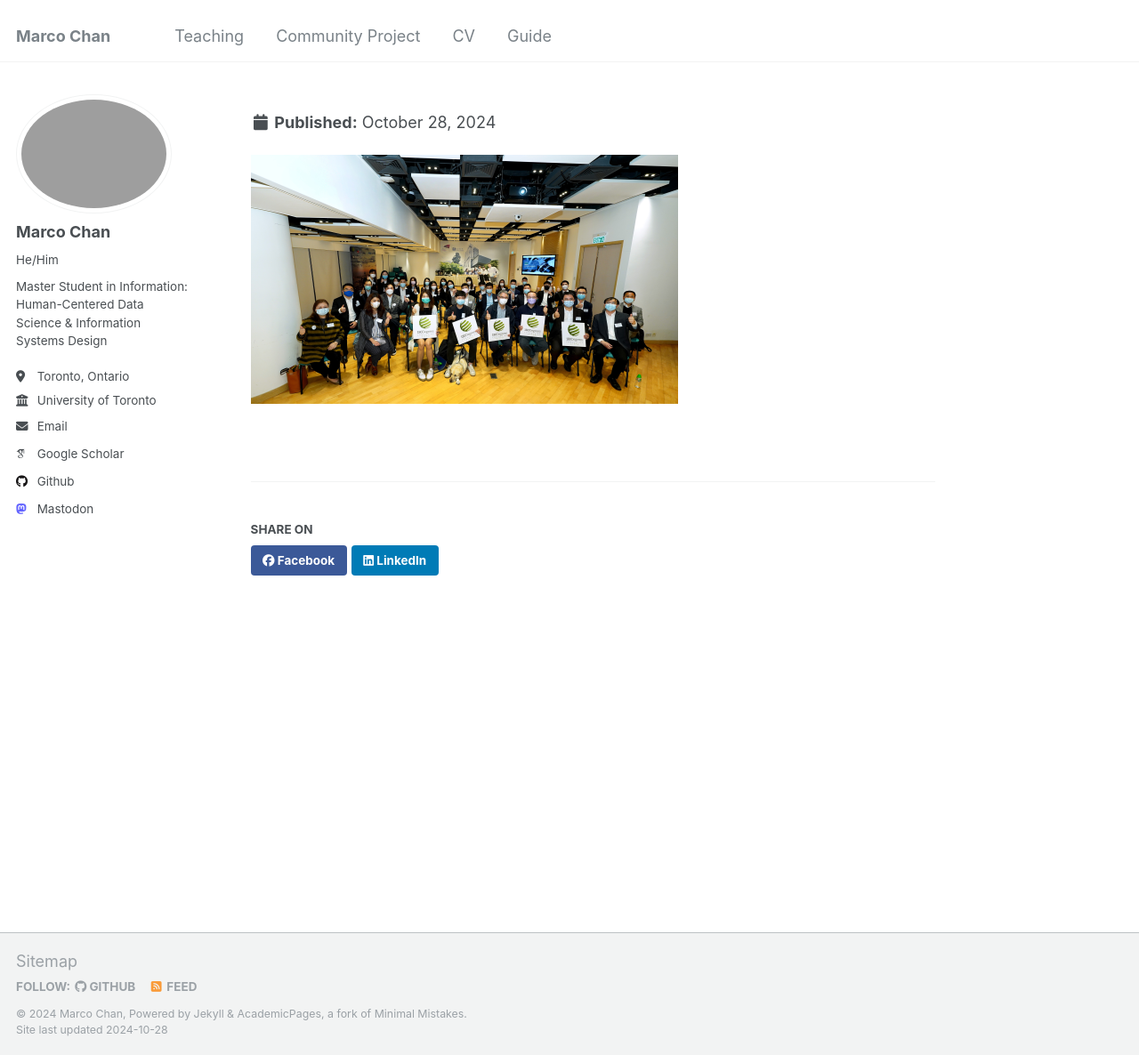
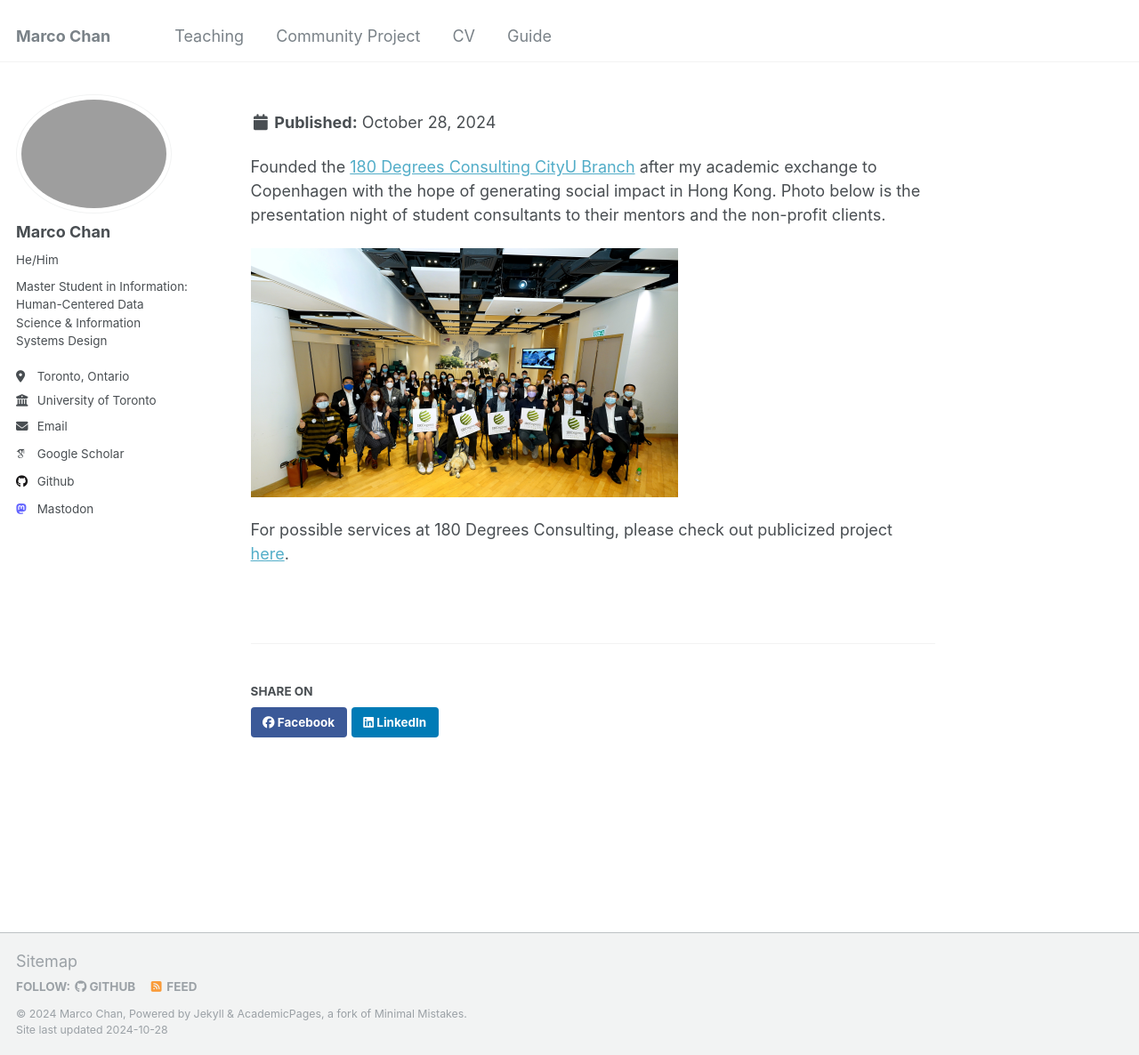
Before and after one commit to Marco-ProspectivePhD/home, a Jekyll site: the page built from _portfolio/Community Project.md, in a window 1280 px wide and 1186 px high. Shown: the whole window at 89% size. Built offline with Jekyll 4.4.1, drawn with Linux system fonts in a browser that asks for light colours; some web fonts are replaced.

Commit message:
Update Community Project.md

```diff
--- a/_portfolio/Community Project.md
+++ b/_portfolio/Community Project.md
@@ -2,8 +2,13 @@
 title: "180 Degrees Consulting CityU Branch"
 excerpt: "Founded the [180 Degrees Consulting CityU Branch](https://hk.linkedin.com/company/180dc-cityu)
 collection: Community Project
+
+Other projects to be uploaded after PhD application
+
 ---
 
-
+Founded the [180 Degrees Consulting CityU Branch](https://hk.linkedin.com/company/180dc-cityu) after my academic exchange to Copenhagen with the hope of generating social impact in Hong Kong. Photo below is the presentation night of student consultants to their mentors and the non-profit clients.
 
 <img src='/images/test.png'>
+
+For possible services at 180 Degrees Consulting, please check out publicized project [here]().
```
